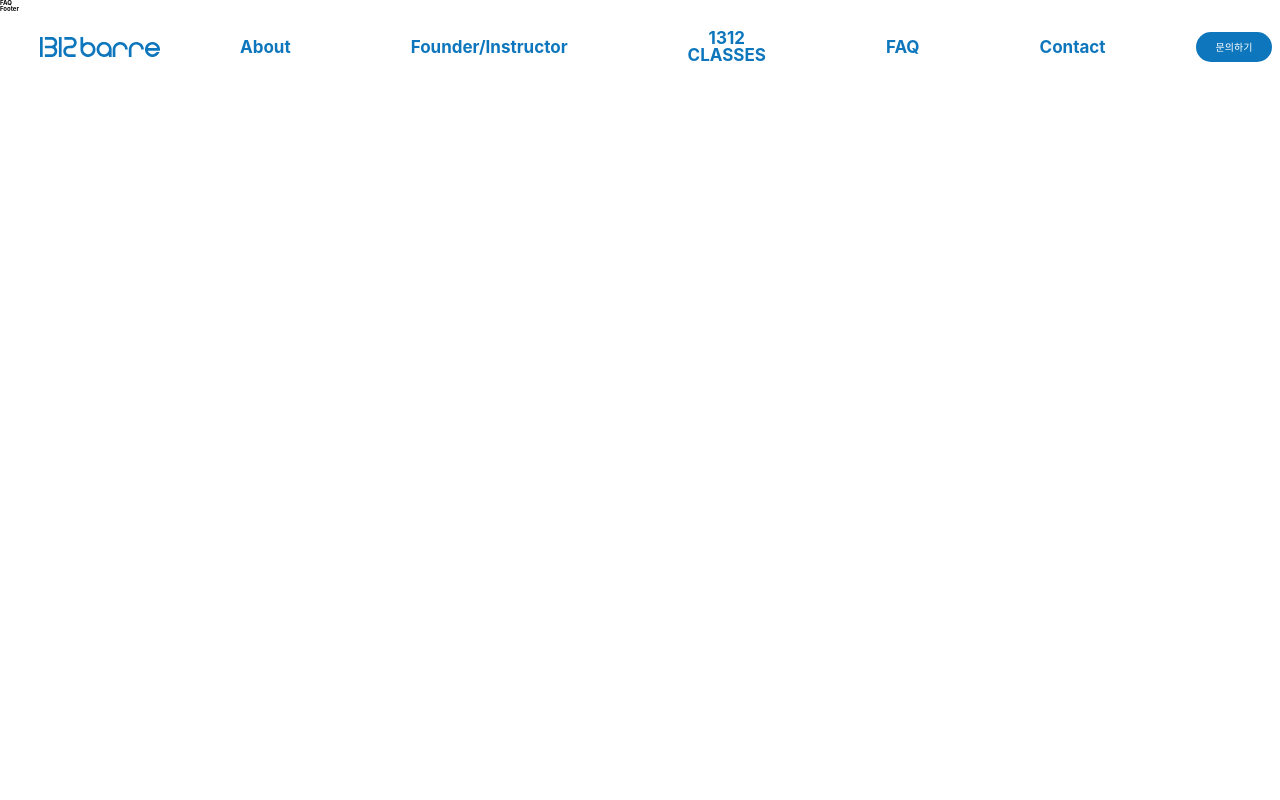
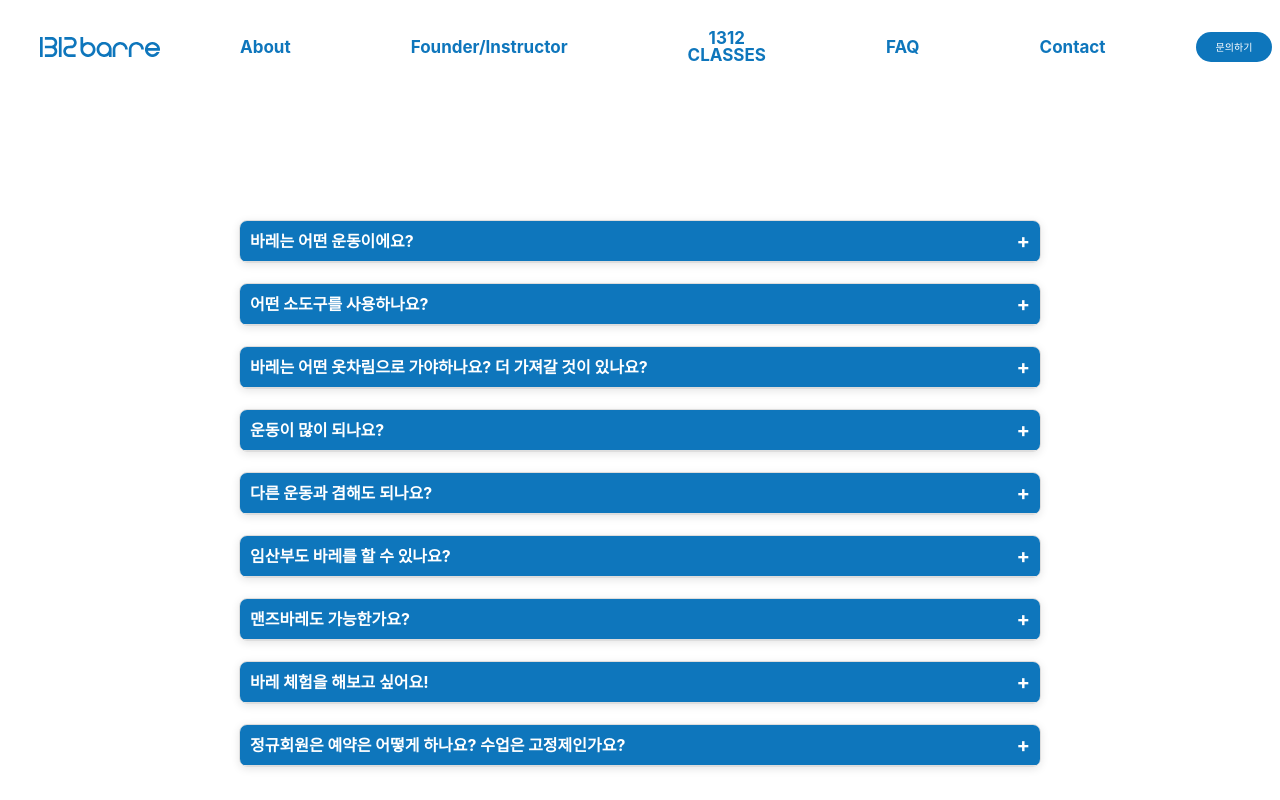
Before and after one commit to bangms/1312barre, a React (Create React App) app: page /faq in a window 1280 px wide. Shown: the top 800 px of the page. Built offline with nearby package versions, Linux system fonts and the light colour scheme.

Commit message:
Create FAQ page

```diff
--- /dev/null
+++ b/src/components/Accordion.js
@@ -0,0 +1,91 @@
+// Accordion.js
+import React, { useEffect, useState } from "react";
+import { motion, AnimatePresence } from "framer-motion";
+import styled from "styled-components";
+
+const Accordion = ({ item, index, expanded, setExpanded }) => {
+  const [activeIndex, setActiveIndex] = useState(null);
+
+  const toggleIndex = index => {
+    setActiveIndex(activeIndex === index ? null : index);
+  };
+
+  const isOpen = index === expanded;
+
+  // 헤더 배경색 애니메이션: 열려있으면 빨간색, 닫혀있으면 파란색
+  const headerVariants = {
+    open: { backgroundColor: "#FF0088" },
+    closed: { backgroundColor: "#0055FF" }
+  };
+
+  // 내용 섹션의 애니메이션 설정
+  const sectionVariants = {
+    open: { opacity: 1, height: "auto" },
+    collapsed: { opacity: 0, height: 0 }
+  };
+
+  return (
+    <>
+      <AccordionWrapper>
+      {item && (
+        <AccordionItem key={index}>
+          <AccordionTitle onClick={() => toggleIndex(index)}>
+            {item.title}
+            <ToggleIcon>{activeIndex === index ? "−" : "+"}</ToggleIcon>
+          </AccordionTitle>
+          <AccordionContent isOpen={activeIndex === index}>
+            <p>{item.content}</p>
+          </AccordionContent>
+        </AccordionItem>
+      )}
+      </AccordionWrapper>
+    </>
+  );
+};
+const AccordionWrapper = styled.div`
+  width: 100%;
+  max-width: 800px;
+  margin: 2rem auto;
+  border: 1px solid #ddd;
+  border-radius: 8px;
+  overflow: hidden;
+  box-shadow: 0 2px 8px rgba(0, 0, 0, 0.1);
+`;
+
+const AccordionItem = styled.div`
+  border-bottom: 1px solid #ddd;
+`;
+
+const AccordionTitle = styled.div`
+  font-size: 1.6rem;
+  font-weight: bold;
+  padding: 1rem;
+  background-color: #0E76BC;
+  color: #fff;
+  cursor: pointer;
+  display: flex;
+  justify-content: space-between;
+  align-items: center;
+  transition: background-color 0.3s ease;
+
+  &:hover {
+    background-color: #0A5A8E;
+  }
+`;
+
+const AccordionContent = styled.div`
+  max-height: ${props => (props.isOpen ? '1000px' : '0')};
+  overflow: hidden;
+  transition: max-height 0.3s ease, padding 0.3s ease;
+  padding: ${props => (props.isOpen ? '1rem' : '0 1rem')};
+  background-color: #f9f9f9;
+  font-size: 2rem;
+  line-height: 2rem;
+  color: #333;
+`;
+
+const ToggleIcon = styled.span`
+  font-size: 2rem;
+`;
+
+export default Accordion;
--- a/src/pages/FAQ.js
+++ b/src/pages/FAQ.js
@@ -1,8 +1,75 @@
+// FAQ.js
+import React, { useState } from "react";
+import Accordion from "../components/Accordion";
+import styled from "styled-components";
+
 const FAQ = () => {
-    return (
-        <>
-        <h1>FAQ</h1>
-        </>
-    )
+  // expanded가 현재 열린 Accordion의 인덱스를 나타냅니다.
+  // 아무것도 열려있지 않으면 null로 설정합니다.
+  const [expanded, setExpanded] = useState(null);
+
+  // 예시로 4개의 아코디언 항목을 렌더링합니다.
+  const accordionData = [
+    {
+      title: "바레는 어떤 운동이에요?",
+      content: `바레는 무용수 'Lotte Berk'가 부상을 치료하기 위해 재활 목적으로 고안해 낸 운동입니다.
+  발레+필라테스+피트니스 등이 결합된 유산소+근력 운동이며 저중량 고반복으로 쉽고 안전하게 운동이 가능하죠! 리드미컬한 음악과 함께 높은 심박수를 유지해서 효율적으로 칼로리를 태우고, 코어를 기반으로 상,하체를 고루 사용합니다.
+  무엇보다 다양한 소도구&음악과 함께 지루하지 않고 신나게 운동할 수 있는게 바레의 매력이지 않을까 싶어요.`
+    },
+    {
+      title: "어떤 소도구를 사용하나요?",
+      content: `바레는 바와 함께 다양한 소도구를 사용해요.
+  보수, 앵클밴드, 루프밴드, 더블 튜빙밴드, 힙밴드, 덤벨, 글라이딩 디스크, 미니볼, 블럭 등을 이용하죠. 또한 1312만의 소도구들은 계속해서 생겨나고 있어요. 바레의 매력은 쉴틈없는 소도구의 향연이에요. 각기 다른 소도구 매력의 늪에서 빠져나갈 수 없을걸요?`
+    },
+    {
+      title: "바레는 어떤 옷차림으로 가야하나요? 더 가져갈 것이 있나요?",
+      content: `바레는 필라테스 복장과 같이 편안한 운동복이 최고에요. 촉촉하게 젖을 수 있으니 기능성 의류를 추천합니다. 그리고 발바닥에 넌슬립 매트가 있는 필라테스용 양말을 챙겨주세요. 필라테스 양말을 신어야 안전하며 또 위생적이죠! 글라이딩 디스크는 특히나 넌슬립 매트가 있어야 접지가 더 잘 된답니다. 여기에 뚜껑이 있는 보틀, 수건을 덤으로 챙겨주신다면 센스 만점!`
+    },
+    {
+      title: "운동이 많이 되나요?",
+      content: `물론입니다!
+  1312의 클래스들은 저중량 고반복, full body movement로 전신의 근육을 활성화시켜 50분간 높은 심박수를 유지해요. 땀이 촉촉하게 흐르는 나를 거울 속에서 만나게 될 거에요.`
+    },
+    {
+      title: "다른 운동과 겸해도 되나요?",
+      content: `1312의 클래스는 전신의 근육을 고루 발달시킬 뿐 아니라 코어 근육 강화에 도움이 됩니다. 때문에 근력과 지구력 그리고 균형감각이 향상이 됩니다. 바레에서 주로 활용되는 동작들은 몸의 정렬을 맞추고 안정성을 높이며 근육의 조절력을 키워주기에 다른 운동을 할 때에 부상을 예방하고 더 효율적으로 운동을 수행할 수 있도록 도와줍니다.
+  운동 러버인 당신, 바레 마스터가 될 준비 되셨나요?`
+    },
+    {
+      title: "임산부도 바레를 할 수 있나요?",
+      content: `바레는 저중량 고반복 운동으로 임산부도 할 수 있는 안전하고 효율적인 운동입니다.
+  임신 기간 중 체력관리와 골반 안정성을 구축할 수 있으며 근육의 긴장도 완화와 자세의 개선에 유익하기에 임신 기간 중 허리통증, 골반 불균형을 줄이는 데에 도움이 될 수 있습니다.
+  저희 강사들은 산전 및 산후 운동에 대한 교육을 받아 필요에 따라 수업을 수정할 수 있으니 수업 전 1312의 강사나 직원에게 임신 사실을 알려주시고, 의사의 소견이 있다면 꼭 함께 알려주세요.
+  운동 중 어지러움 또는 신체적 불편함을 느끼기 시작하면 즉시 중단하시고 강사에게 알려주세요.`
+    },
+    {
+      title: "맨즈바레도 가능한가요?",
+      content: `남성분들도 환영해요!
+  바레는 전신을 고루 발달시키고 유연성, 균형, 근력강화에 효과적이죠. 여성보다 큰 근육이 발달된 남성분들에게 심부 근육을 강화시켜 근육의 조화로운 발달 그리고 유연성 향상에 도움이 됩니다. 때문에 고강도 트레이닝을 즐기는 분들에게도 바레는 근육의 기능을 더욱 향상시켜 능력치를 극대화하고 부상 예방에도 큰 도움이 됩니다!`
+    },
+    {
+      title: "바레 체험을 해보고 싶어요!",
+      content: `Barre with me! 바레의 매력에 빠질 준비 되셨죠?
+  시간표를 확인하시고 운동을 원하시는 날짜와 시간, 그리고 성함과 휴대폰 번호를 인스타그램 DM, 010.2776.1312, 또는 네이버 톡톡으로 남겨주시면 답변드려요!`
+    },
+    {
+      title: "정규회원은 예약은 어떻게 하나요? 수업은 고정제인가요?",
+      content: `정규회원분들은 '스튜디오 메이트' 어플을 통해 예약이 가능합니다.
+  1312Barre는 고정제가 아니므로, 시간표를 확인하셔서 자유롭게 예약하실 수 있습니다!`
+    }
+  ];
+
+  return (
+    <Wrapper>
+      {accordionData.map((item, index) => (
+        <Accordion item={item} index={index} expanded={expanded} setExpanded={setExpanded} />
+      ))}
+    </Wrapper>
+  );
 };
+const Wrapper = styled.div`
+  width: 100%;
+  height: 100vh;
+  padding-top: 200px;
+`;
 export default FAQ;
```
